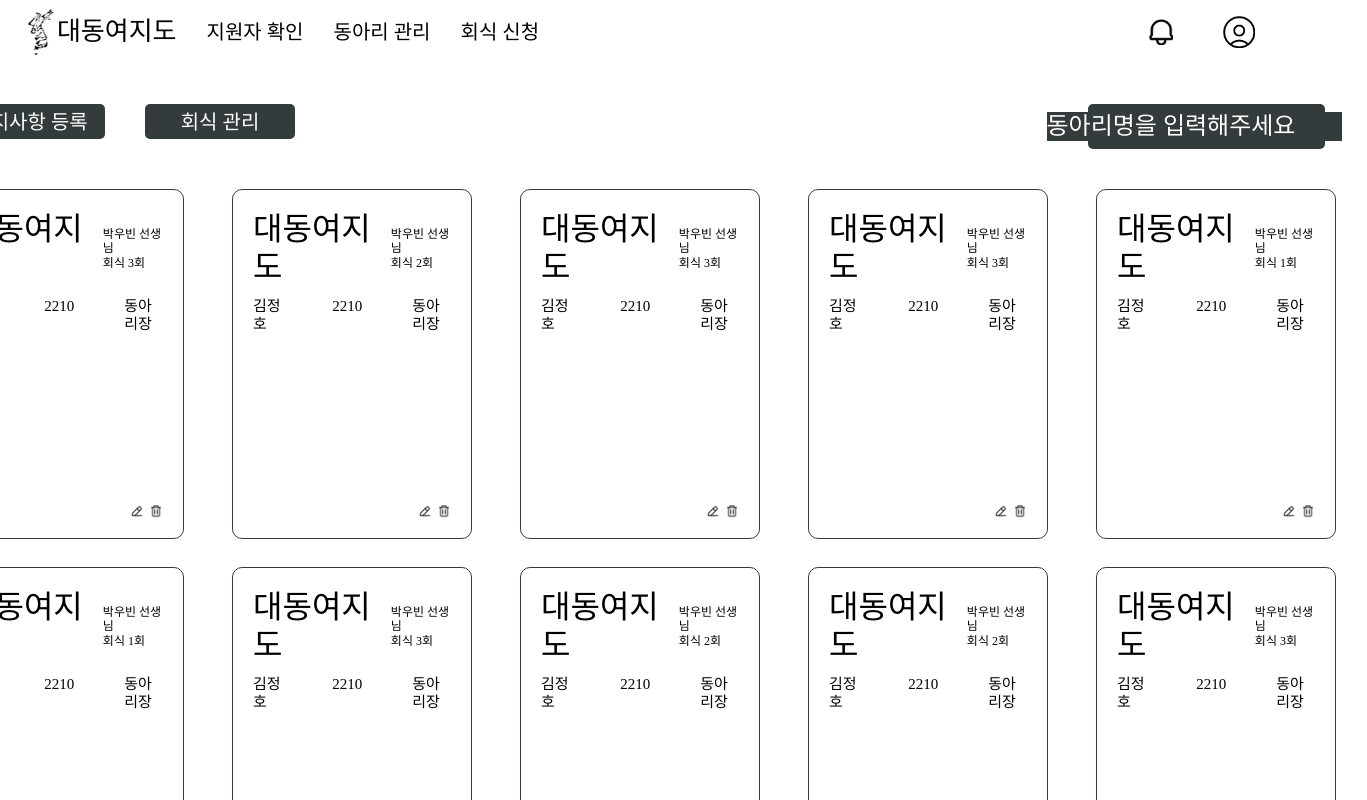
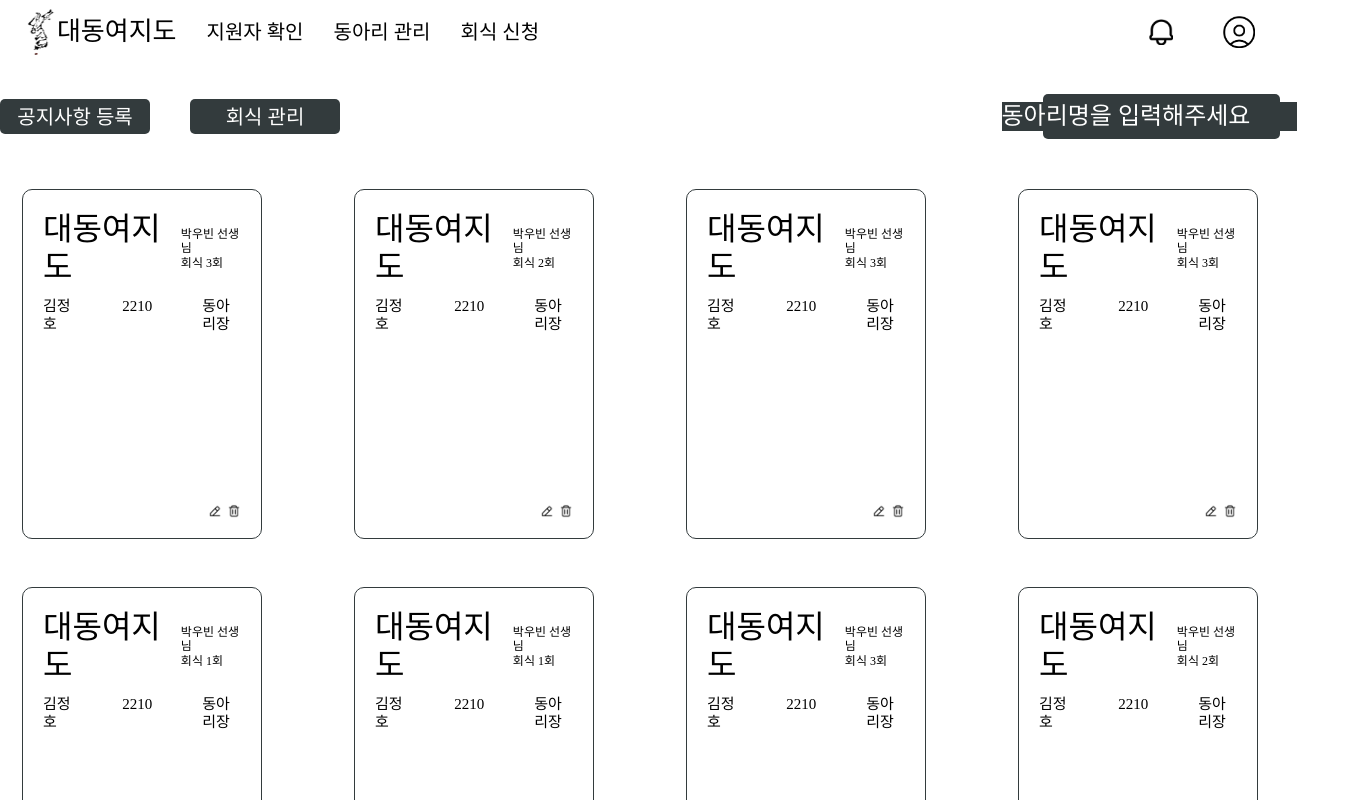
Before and after one commit to Team-jeong-ho-kim/Daedongyeojido_FE, a React (Create React App) app: page /ClubMgt in a window 1280 px wide. Shown: the top 800 px of the page, 1367 px wide, since content can reach past the window. Built offline with nearby package versions, Linux system fonts and the light colour scheme; a web font is replaced by a local one.

Commit message:
🌧 :: 정렬 방식 수정

```diff
--- a/src/components/Club.tsx
+++ b/src/components/Club.tsx
@@ -63,12 +63,16 @@
 };
 
 const Container = styled.div`
+  margin-top:50px;
+  width:100%;
+  max-width:1392px;
   display: grid;
-  grid-template-columns: repeat(auto-fill, 240px 240px 240px 240px 240px);
-  row-gap: 28px;
-  column-gap: 48px;
-  justify-content: center;
+  grid-template-columns: repeat(auto-fill, minmax(240px, 1fr));
+  justify-items: center;
+  justify-content: start;
+  gap: 48px;
 `;
+
 
 const Border = styled.div`
   display: flex;
--- a/src/page/ClubMgtpage.tsx
+++ b/src/page/ClubMgtpage.tsx
@@ -46,13 +46,16 @@
   position: relative;
   display: flex;
   flex-direction: column;
-  gap: 40px;
+  align-items: center;
 `;
 
 const Buttons = styled.div`
+  width: 100%;
+  max-width: 1392px;
   display: flex;
-  justify-content: center;
-  gap: 793px;
+  justify-content: space-between;
+  align-items: center;
+  margin-top: 30px;
 `;
 
 const LeftBtns = styled.div`
```
